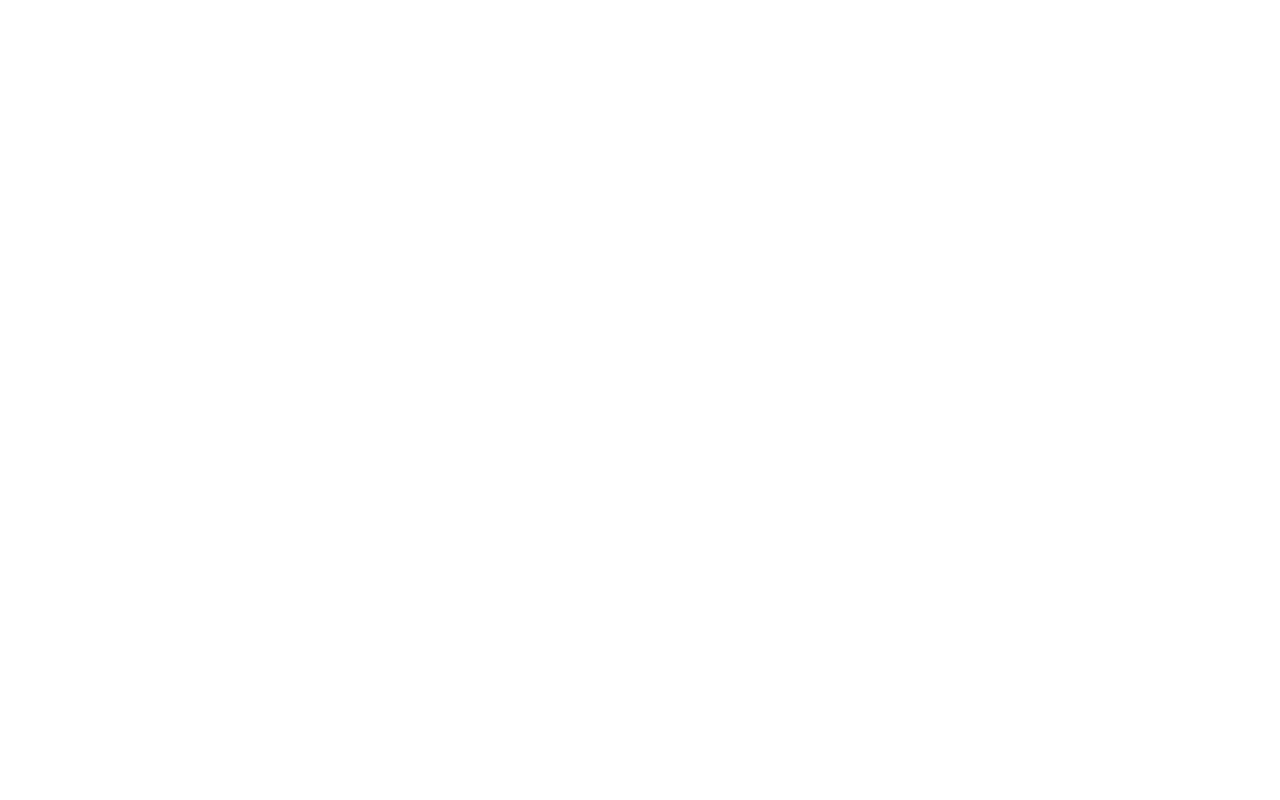
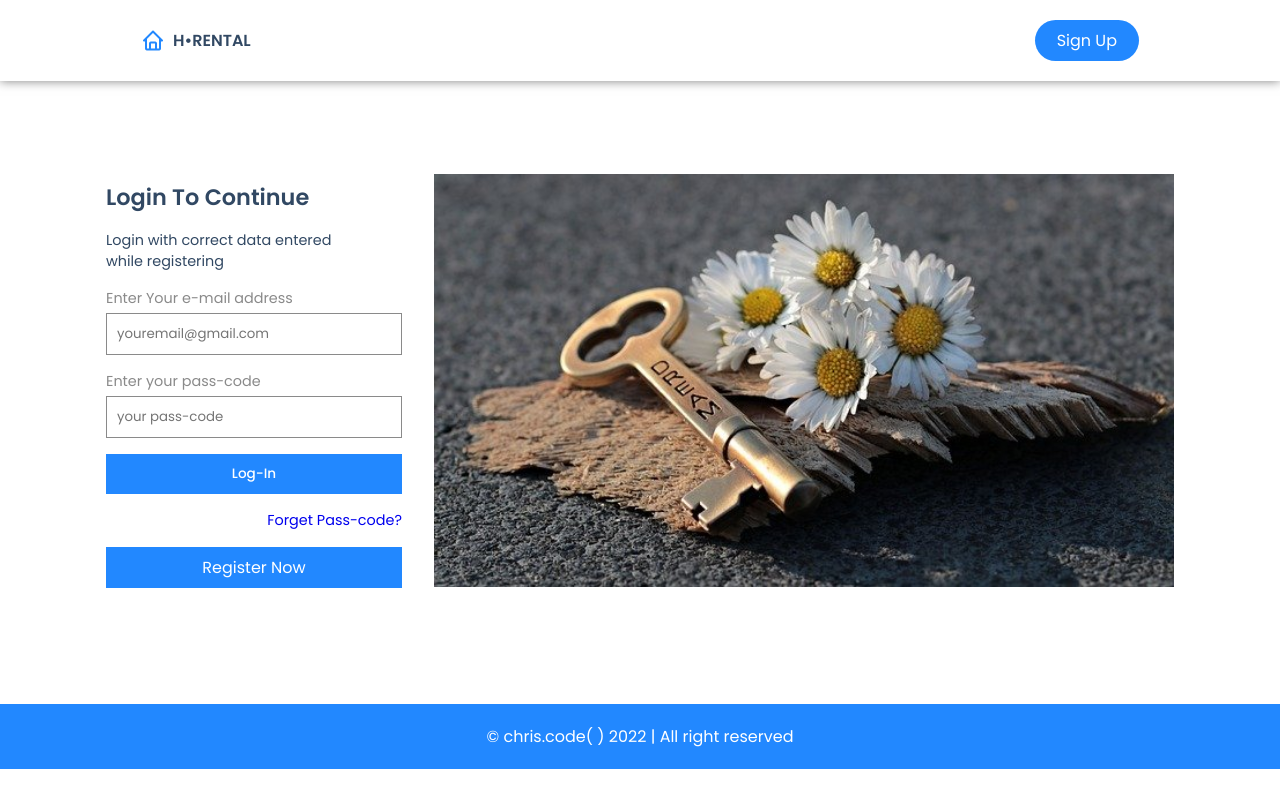
Before and after one commit to Chrissiku/house_rental, a plain HTML site: page login.html in a window 1280 px wide. Drawn offline with nearby package versions, Linux system fonts and the light colour scheme.

Commit message:
Login page design

```diff
--- a/css/style.css
+++ b/css/style.css
@@ -347,3 +347,63 @@ section {
   color: var(--back-color);
   background: var(--primary-color);
 }
+
+.login {
+  display: grid;
+  grid-template-columns: 0.4fr 1fr;
+  align-items: center;
+  min-height: 80vh;
+  margin-top: 4rem;
+  gap: 2rem;
+}
+
+.log-cont {
+  display: grid;
+  flex-direction: column;
+  row-gap: 1rem;
+}
+.log-cont h2{
+    font-size: 1.4rem;
+}
+.log-cont p{
+  font-size: 0.9rem;
+}
+.log-cont form{
+    display: flex;
+    flex-direction: column;
+}
+.log-cont form span{
+    font-size: 0.9rem;
+    color: #8a8a8a;
+    margin-bottom: 4px;
+}
+.log-cont form input{
+    border: 1px solid #8a8a8a;
+    outline: none;
+    padding: 10px;
+    margin-bottom: 1rem;
+    background: var(--back-color);
+}
+
+.log-cont  form .button{
+    outline: none;
+    border: none;
+    background: var(--primary-color);
+    color: var(--back-color);
+    font-size: 0.85rem;
+    font-weight: 500;
+}
+.log-cont  form .button:hover{
+    background: var(--second-color);
+}
+
+
+.log-cont form a{
+    font-size: 0.9rem;
+    text-align: right;
+}
+
+.log-cont .btn{
+    border-radius: 0;
+    text-align: center;
+}
--- a/login.html
+++ b/login.html
@@ -0,0 +1,99 @@
+<!DOCTYPE html>
+<html lang="en">
+  <head>
+    <meta charset="UTF-8" />
+    <meta http-equiv="X-UA-Compatible" content="IE=edge" />
+    <meta name="viewport" content="width=device-width, initial-scale=1.0" />
+    <title>House Rental</title>
+    <!-- Custom CSS -->
+    <link rel="stylesheet" href="css/style.css" />
+    <!-- Icons -->
+    <link
+      rel="stylesheet"
+      href="https://cdn.jsdelivr.net/npm/boxicons@latest/css/boxicons.min.css"
+    />
+  </head>
+  <body>
+    <!-- NAVIGATION BAR -->
+    <header>
+      <div class="nav container">
+        <a href="index.html" class="logo"
+          ><i class="bx bx-home"></i>H&bull;Rental</a
+        >
+        <a href="login.html" class="btn">Sign Up</a>
+      </div>
+    </header>
+
+    <!-- LOG-IN SECTION -->
+    <div class="login container">
+      <div class="log-cont">
+        <h2>Login To Continue</h2>
+        <p>
+          Login with correct data entered <br />
+          while registering
+        </p>
+        <form action="index.html">
+          <span>Enter Your e-mail address</span>
+          <input
+            type="email"
+            name=""
+            id=""
+            placeholder="youremail@gmail.com"
+            required
+          />
+          <span>Enter your pass-code</span>
+          <input
+            type="password"
+            name=""
+            id=""
+            placeholder="your pass-code"
+            required
+          />
+          <input type="submit" value="Log-In" class="button" />
+          <a href="#">Forget Pass-code?</a>
+        </form>
+        <a href="register.html" class="btn">Register Now</a>
+      </div>
+      <div class="login-image">
+        <img src="./images/login3.jpg" alt="" />
+      </div>
+    </div>
+
+    <!-- FOOTER SECTION -->
+    <!-- <section class="footer">
+      <div class="foot-cont container">
+        <h2>H&bull;RENTAL</h2>
+        <div class="footer-box">
+          <h3>Quick Links</h3>
+          <a href="index.html#home">Home</a>
+          <a href="index.html#about">About Us</a>
+          <a href="index.html#sales">Sales</a>
+          <a href="index.html#prop">Properties</a>
+        </div>
+
+        <div class="footer-box">
+          <h3>Location</h3>
+          <a href="#">Goma</a>
+          <a href="#">Bukavu</a>
+          <a href="#">Bunia</a>
+          <a href="#">Kisangani</a>
+        </div>
+
+        <div class="footer-box">
+          <h3>Contact</h3>
+          <a href="#">+243 992 984 499</a>
+          <a href="#">chrissiku@gmail.com</a>
+          <div class="social">
+            <a href="#"><i class="bx bxl-facebook"></i></a>
+            <a href="#"><i class="bx bxl-twitter"></i></a>
+            <a href="#"><i class="bx bxl-instagram"></i></a>
+          </div>
+        </div>
+      </div>
+    </section> -->
+
+    <div class="copy">
+      <p>&#169; chris.code( ) 2022 | All right reserved</p>
+    </div>
+  </body>
+</html>
```
Also changed, not shown: index.html (+2 -2 lines), images/gate-1707702_640.jpg (added), images/login.jpg (added), images/login1.jpg (added), images/login2.jpg (added), images/login3.jpg (added), images/login4.jpg (added), images/login5.jpg (added).
